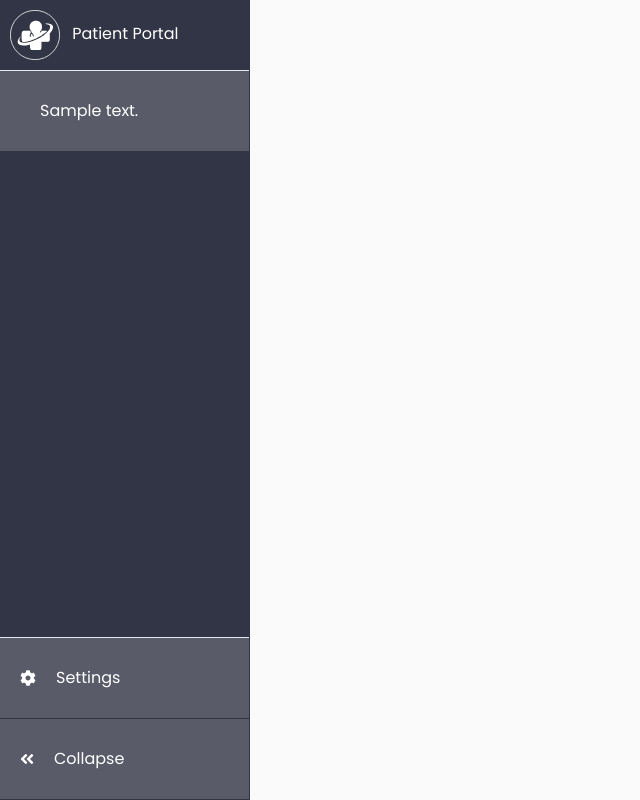
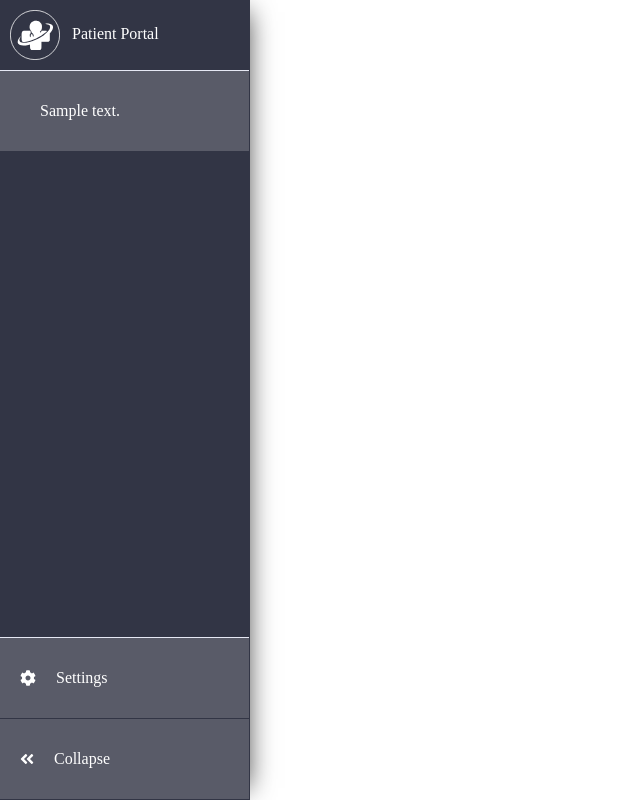
Before and after one commit to bkh148/patient-cloud, a Python web app: template patient_portal/patient_portal/admin/templates/admin/index.html in a window 1280 px wide. Shown: the whole page, without its empty margins (0-640 px from the left). Run offline with Jinja, Linux system fonts and the light colour scheme; the template is opened without the code that fills it: most values are stand-ins (such as "Sample title", 1, 10 or a date in 2020); some libraries are stand-ins or nearby versions.

Commit message:
♻  Refactore shared css

```diff
--- a/patient_portal/patient_portal/static/css/base.css
+++ b/patient_portal/patient_portal/static/css/base.css
@@ -1,9 +1,4 @@
 html, body {
-   background: #323545;
-   display: flex;
-   flex-direction: column;
-   justify-content: center;
-   margin: 0px;
    height: 100%;
    font-weight: normal;
    font-family: Comfortaa;
--- a/patient_portal/patient_portal/static/css/sidebar.css
+++ b/patient_portal/patient_portal/static/css/sidebar.css
@@ -1,15 +1,4 @@
-/*
-    DEMO STYLE
-*/
-
-@import "https://fonts.googleapis.com/css?family=Poppins:300,400,500,600,700";
-body {
-    font-family: 'Poppins', sans-serif;
-    background: #fafafa;
-}
-
 p {
-    font-family: 'Poppins', sans-serif;
     font-size: 1.1em;
     font-weight: 300;
     line-height: 1.7em;
@@ -51,10 +40,6 @@ span {
     display: inline-block;
 }
 
-/* ---------------------------------------------------
-    SIDEBAR STYLE
------------------------------------------------------ */
-
 .wrapper {
     display: flex;
     align-items: stretch;
@@ -63,12 +48,18 @@ span {
 #sidebar {
     display: flex;
     flex-direction: column;
-    min-width: 250px;
-    max-width: 250px;
+    position: fixed;
+    top: 0;
+    left: 0;
+    height: 100vh;
+    width: 250px;
     background: #323545;
     color: #fff;
     transition: all 0.3s;
     border-right: 1px solid #323545;
+    -webkit-box-shadow: 10px 0px 25px -12px rgba(0,0,0,0.75);
+    -moz-box-shadow: 10px 0px 25px -12px rgba(0,0,0,0.75);
+    box-shadow: 10px 0px 25px -12px rgba(0,0,0,0.75);
 }
 
 #sidebar .sidebar-header {
@@ -169,61 +160,15 @@ span {
 ----------------------------------------------------- */
 
 #content {
-    width: 100%;
+    width: calc(100% - 250px);
     padding: 20px;
     min-height: 100vh;
     transition: all 0.3s;
+    position: absolute;
+    top: 0;
+    right: 0;
 }
 
-/* ---------------------------------------------------
-    MEDIAQUERIES
------------------------------------------------------ */
-
-@media (max-width: 768px) {
-    #sidebar {
-        min-width: 80px;
-        max-width: 80px;
-        text-align: center;
-        margin-left: -80px !important;
-    }
-    .dropdown-toggle::after {
-        top: auto;
-        bottom: 10px;
-        right: 50%;
-        -webkit-transform: translateX(50%);
-        -ms-transform: translateX(50%);
-        transform: translateX(50%);
-    }
-    #sidebar.active {
-        margin-left: 0 !important;
-    }
-    #sidebar .sidebar-header h3,
-    #sidebar .CTAs {
-        display: none;
-    }
-    #sidebar .sidebar-header strong {
-        display: block;
-    }
-    #sidebar ul li a {
-        padding: 20px 10px;
-    }
-    #sidebar ul li a span {
-        font-size: 0.85em;
-    }
-    #sidebar ul li a i {
-        margin-right: 0;
-        display: block;
-    }
-    #sidebar ul ul a {
-        padding: 10px !important;
-    }
-    #sidebar ul li a i {
-        font-size: 1.3em;
-    }
-    #sidebar {
-        margin-left: 0;
-    }
-    #sidebarCollapse span {
-        display: none;
-    }
+#content.active {
+    width: calc(100% - 80px);
 }
--- a/patient_portal/patient_portal/static/js/sidebar.js
+++ b/patient_portal/patient_portal/static/js/sidebar.js
@@ -1,11 +1,30 @@
+function update_icons() {
+    if ($('#sidebar').hasClass("active")) {
+	    $('#sidebar-collapse-icon').addClass('fa-angle-double-right').removeClass('fa-angle-double-left')
+    } else {
+	    $('#sidebar-collapse-icon').addClass('fa-angle-double-left').removeClass('fa-angle-double-right')
+    }
+}
+
+function update_sidebar() {
+    if ($(window).width() <= 768 && !$('#sidebar').hasClass('active')) {
+   	$('#sidebar').addClass('active')
+	$('#content').addClass('active')
+	update_icons()
+    }
+}
+
 $(document).ready(function () {
+    update_sidebar()
+
     $('#sidebarCollapse').on('click', function () {
         $('#sidebar').toggleClass('active');
+	$('#content').toggleClass('active');
 
-	if ($('#sidebar').hasClass("active")) {
-		$('#sidebar-collapse-icon').addClass('fa-angle-double-right').removeClass('fa-angle-double-left')
-	} else {
-		$('#sidebar-collapse-icon').addClass('fa-angle-double-left').removeClass('fa-angle-double-right')
-	}
+	update_icons()
     });
 });
+
+$(window).resize(function() {
+    update_sidebar()
+});
```
